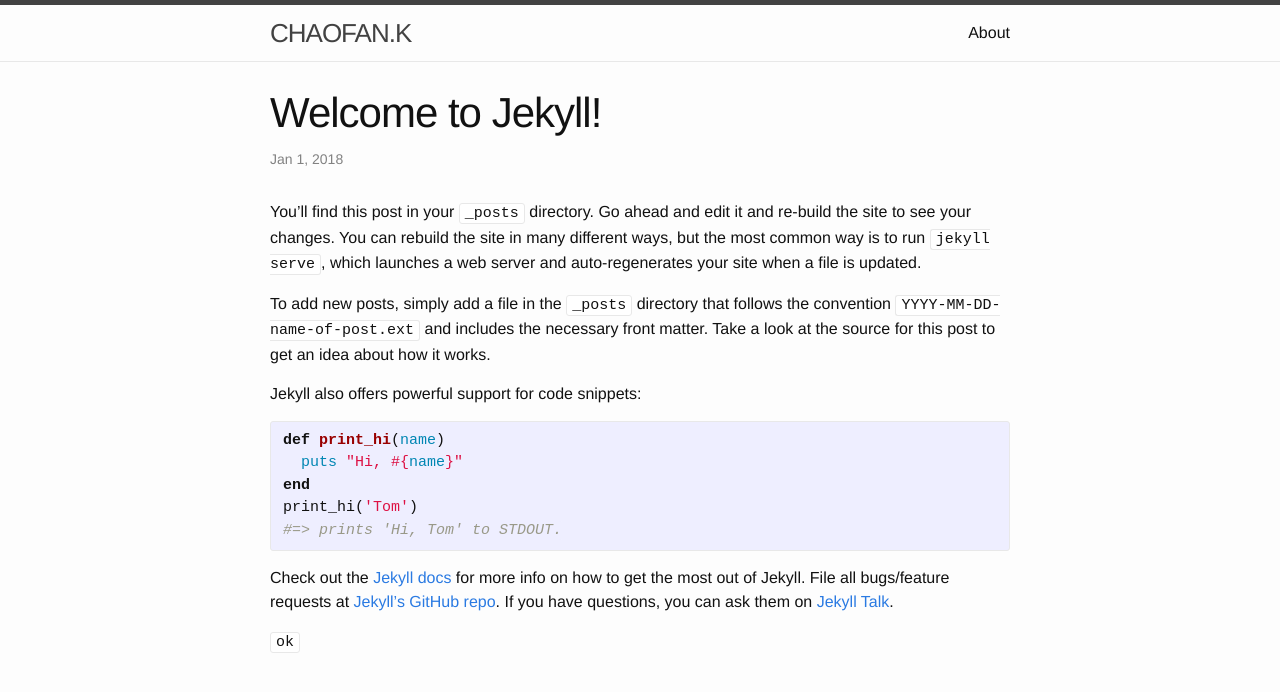
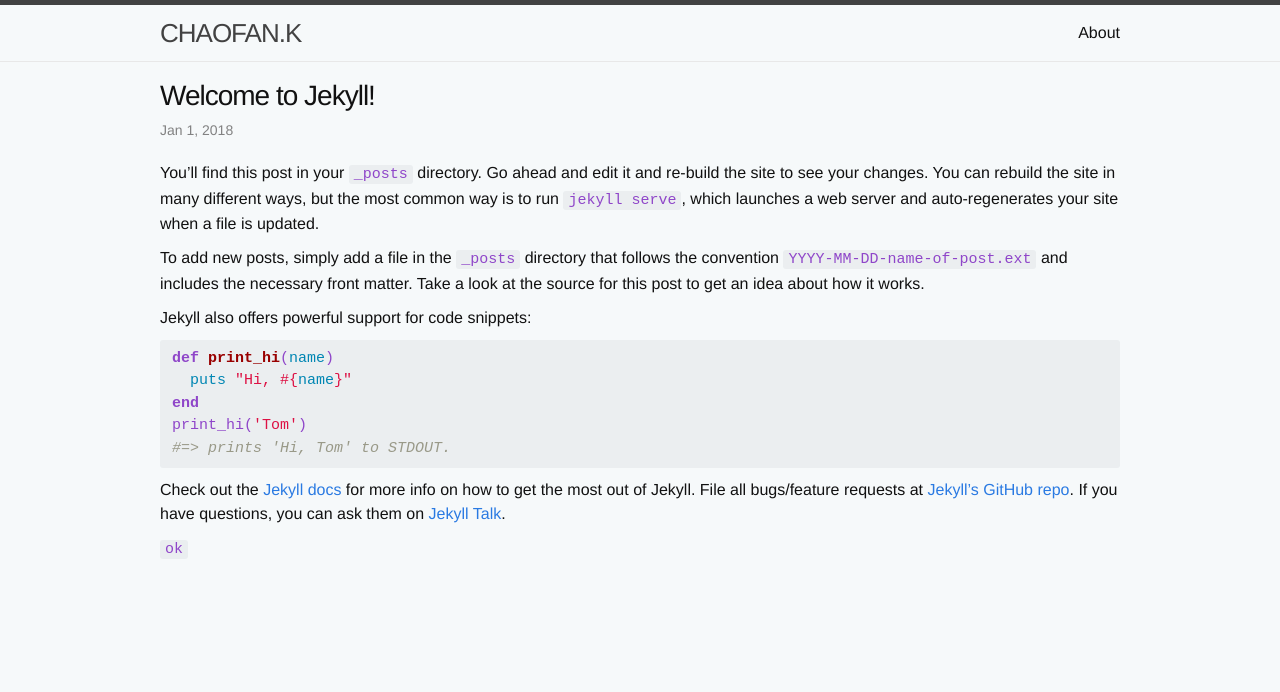
Before and after one commit to chaofank/chaofank.github.io, a Jekyll site: the page built from _posts/2018-07-25-welcome-to-jekyll.md, in a window 1280 px wide. Shown: the top 692 px of the page. Built offline with Jekyll 4.4.1, drawn with Linux system fonts in a browser that asks for light colours.

Commit message:
Style change

```diff
--- a/_sass/_base.scss
+++ b/_sass/_base.scss
@@ -128,14 +128,11 @@ blockquote {
  */
 pre,
 code {
+    padding: 1px 5px;
     font-size: 15px;
-    border: 1px solid $grey-color-light;
     border-radius: 3px;
-    background-color: #eef;
-}
-
-code {
-    padding: 1px 5px;
+    background-color: rgba(58,66,80,.06);
+    color: #8f46c9;
 }
 
 pre {
@@ -146,6 +143,8 @@ pre {
         border: 0;
         padding-right: 0;
         padding-left: 0;
+        margin: 60px 0;
+        background-color: transparent;
     }
 }
 
--- a/_sass/_layout.scss
+++ b/_sass/_layout.scss
@@ -204,13 +204,14 @@
 }
 
 .post-title {
-    font-size: 42px;
+    font-size: 28px;
     letter-spacing: -1px;
     line-height: 1;
-
+    /*
     @include media-query($on-laptop) {
-        font-size: 36px;
+        font-size: 28px;
     }
+    */
 }
 
 .post-content {
--- a/_sass/_syntax-highlighting.scss
+++ b/_sass/_syntax-highlighting.scss
@@ -2,7 +2,7 @@
  * Syntax highlighting styles
  */
 .highlight, .highlighter-rouge {
-    background: #fff;
+
     @extend %vertical-rhythm;
 
     .highlighter-rouge & {
--- a/css/main.scss
+++ b/css/main.scss
@@ -12,10 +12,10 @@ $base-font-weight: 400;
 $small-font-size:  $base-font-size * 0.875;
 $base-line-height: 1.5;
 
-$spacing-unit:     30px;
+$spacing-unit:     20px;
 
 $text-color:       #111;
-$background-color: #fdfdfd;
+$background-color: #f6f9fa;
 $brand-color:      #2a7ae2;
 
 $grey-color:       #828282;
@@ -23,7 +23,7 @@ $grey-color-light: lighten($grey-color, 40%);
 $grey-color-dark:  darken($grey-color, 25%);
 
 // Width of the content area
-$content-width:    800px;
+$content-width:    1000px;
 
 $on-palm:          600px;
 $on-laptop:        800px;
```
